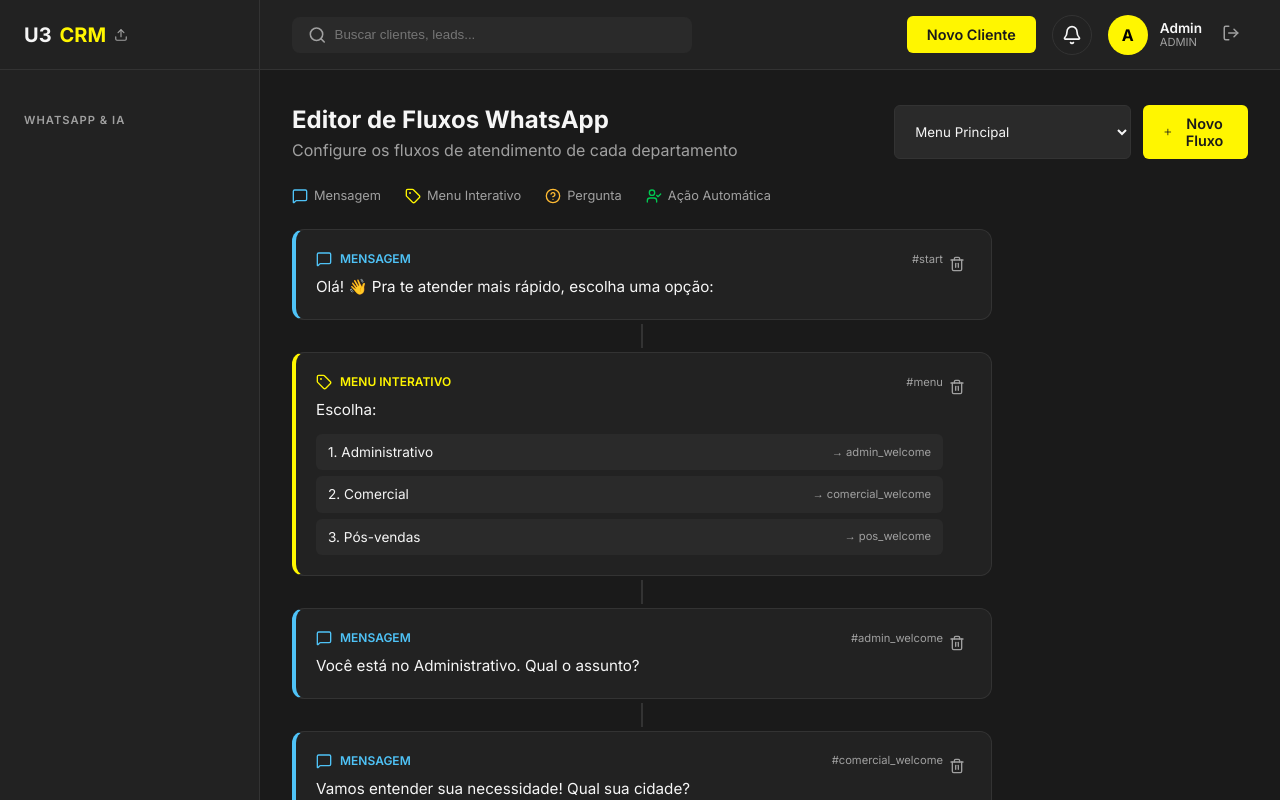
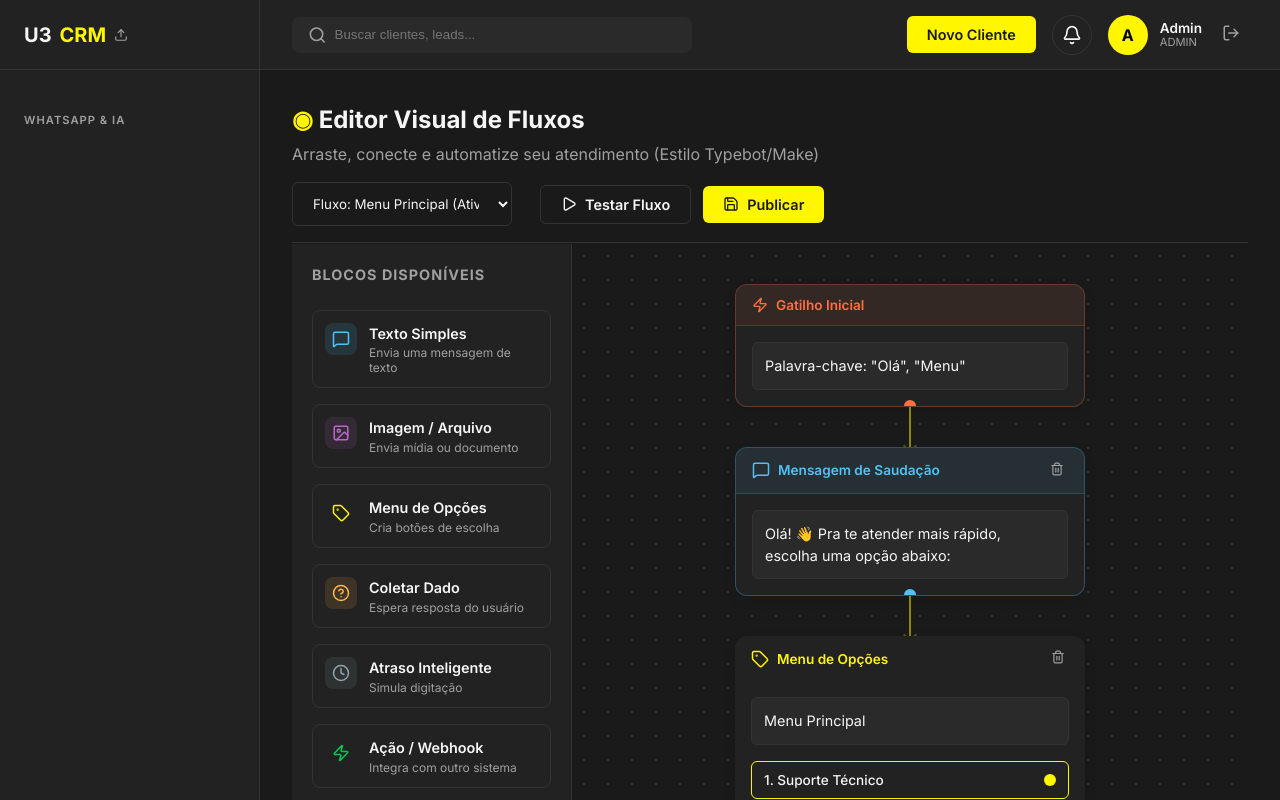
Before and after one commit to devu3company-stack/saas-u3company, a React (Vite) app: page /fluxos in a window 1280 px wide. Built offline with nearby package versions, Linux system fonts and the light colour scheme.

Commit message:
feat: redesign flow editor to visual drag and drop style canvas like make/typebot

```diff
--- a/src/pages/FlowEditor.jsx
+++ b/src/pages/FlowEditor.jsx
@@ -1,131 +1,223 @@
 import { useState } from 'react';
-import { Plus, Trash2, ChevronRight, MessageSquare, HelpCircle, UserCheck, Tag, ArrowRight } from 'lucide-react';
+import { Plus, Trash2, MessageSquare, HelpCircle, UserCheck, Tag, ArrowRight, Save, Play, MousePointer2, Image as ImageIcon, Zap, Clock } from 'lucide-react';
 
 const FlowEditor = () => {
     const [selectedFlow, setSelectedFlow] = useState('menu_principal');
 
-    const flows = {
-        menu_principal: {
-            name: 'Menu Principal',
-            nodes: [
-                { id: 'start', type: 'message', content: 'Olá! 👋 Pra te atender mais rápido, escolha uma opção:', next: 'menu' },
+    const [nodes, setNodes] = useState([
+        { id: 'start', type: 'trigger', content: 'Palavra-chave: "Olá", "Menu"', title: 'Gatilho Inicial' },
+        { id: 'boas_vindas', type: 'message', content: 'Olá! 👋 Pra te atender mais rápido, escolha uma opção abaixo:', title: 'Mensagem de Saudação' },
         {
-                    id: 'menu', type: 'menu', content: 'Escolha:', options: [
-                        { label: '1. Administrativo', next: 'admin_welcome' },
-                        { label: '2. Comercial', next: 'comercial_welcome' },
-                        { label: '3. Pós-vendas', next: 'pos_welcome' },
+            id: 'menu', type: 'menu', content: 'Menu Principal', title: 'Menu de Opções', options: [
+                { label: '1. Suporte Técnico', next: 'suporte_flow', color: 'var(--accent-color)' },
+                { label: '2. Comercial / Vendas', next: 'vendas_flow', color: 'var(--success)' },
+                { label: '3. Financeiro (2ª Via)', next: 'financeiro_flow', color: 'var(--warning)' },
             ]
         },
-                { id: 'admin_welcome', type: 'message', content: 'Você está no Administrativo. Qual o assunto?', next: 'handoff_admin' },
-                { id: 'comercial_welcome', type: 'message', content: 'Vamos entender sua necessidade! Qual sua cidade?', next: 'comercial_q2' },
-                { id: 'comercial_q2', type: 'question', content: 'Qual serviço te interessa?', next: 'comercial_q3' },
-                { id: 'comercial_q3', type: 'question', content: 'Melhor horário para contato?', next: 'handoff_comercial' },
-                { id: 'pos_welcome', type: 'message', content: 'Aqui é o Pós-vendas! Qual seu número de contrato?', next: 'handoff_pos' },
-                { id: 'handoff_admin', type: 'action', content: 'Atribuir ao setor Administrativo', action: 'assign_department' },
-                { id: 'handoff_comercial', type: 'action', content: 'Atribuir ao setor Comercial + Criar Lead', action: 'assign_department' },
-                { id: 'handoff_pos', type: 'action', content: 'Atribuir ao setor Pós-vendas', action: 'assign_department' },
-            ]
+    ]);
+
+    const nodeTypes = [
+        { type: 'message', label: 'Texto Simples', icon: <MessageSquare size={18} />, color: '#4FC3F7', desc: 'Envia uma mensagem de texto' },
+        { type: 'media', label: 'Imagem / Arquivo', icon: <ImageIcon size={18} />, color: '#BA68C8', desc: 'Envia mídia ou documento' },
+        { type: 'menu', label: 'Menu de Opções', icon: <Tag size={18} />, color: 'var(--accent-color)', desc: 'Cria botões de escolha' },
+        { type: 'question', label: 'Coletar Dado', icon: <HelpCircle size={18} />, color: '#FFB74D', desc: 'Espera resposta do usuário' },
+        { type: 'delay', label: 'Atraso Inteligente', icon: <Clock size={18} />, color: '#90A4AE', desc: 'Simula digitação' },
+        { type: 'action', label: 'Ação / Webhook', icon: <Zap size={18} />, color: 'var(--success)', desc: 'Integra com outro sistema' },
+        { type: 'handoff', label: 'Passar p/ Humano', icon: <UserCheck size={18} />, color: '#F06292', desc: 'Envia para a fila' },
+    ];
+
+    const handleAddNode = (typeObj) => {
+        const newNode = {
+            id: `node_${Date.now()}`,
+            type: typeObj.type,
+            title: `Novo ${typeObj.label}`,
+            content: 'Clique para editar o conteúdo...'
+        };
+        if (typeObj.type === 'menu') {
+            newNode.options = [{ label: 'Nova Opção', next: '' }];
         }
+        setNodes([...nodes, newNode]);
     };
 
-    const flow = flows[selectedFlow];
-
-    const typeIcons = {
-        message: <MessageSquare size={16} color="#4FC3F7" />,
-        menu: <Tag size={16} color="var(--accent-color)" />,
-        question: <HelpCircle size={16} color="var(--warning)" />,
-        action: <UserCheck size={16} color="var(--success)" />,
-    };
-
-    const typeLabels = {
-        message: 'Mensagem',
-        menu: 'Menu Interativo',
-        question: 'Pergunta',
-        action: 'Ação Automática',
-    };
-
-    const typeBorders = {
-        message: '#4FC3F7',
-        menu: 'var(--accent-color)',
-        question: 'var(--warning)',
-        action: 'var(--success)',
+    const removeNode = (id) => {
+        setNodes(nodes.filter(n => n.id !== id));
     };
 
     return (
+        <div style={{ display: 'flex', flexDirection: 'column', height: 'calc(100vh - 100px)' }}>
+
+            {/* Topbar do Editor */}
+            <div className="page-header" style={{ marginBottom: 0, paddingBottom: 16, borderBottom: '1px solid var(--border-color)', display: 'flex', justifyContent: 'space-between', alignItems: 'center', flexWrap: 'wrap', gap: 16 }}>
                 <div>
-            <div className="page-header">
-                <div>
-                    <h2>Editor de Fluxos WhatsApp</h2>
-                    <p className="text-muted">Configure os fluxos de atendimento de cada departamento</p>
+                    <h2><span style={{ color: 'var(--accent-color)' }}>◉</span> Editor Visual de Fluxos</h2>
+                    <p className="text-muted" style={{ margin: 0, marginTop: 4 }}>Arraste, conecte e automatize seu atendimento (Estilo Typebot/Make)</p>
                 </div>
-                <div style={{ display: 'flex', gap: 12 }}>
-                    <select className="form-control" style={{ minWidth: 200 }} value={selectedFlow} onChange={e => setSelectedFlow(e.target.value)}>
-                        <option value="menu_principal">Menu Principal</option>
+                <div style={{ display: 'flex', gap: 12, alignItems: 'center' }}>
+                    <div style={{ display: 'flex', alignItems: 'center', gap: 8, marginRight: 16, color: 'var(--text-muted)' }}>
+                        <select className="form-control" style={{ backgroundColor: 'transparent', border: '1px solid var(--border-color)', width: 220 }}>
+                            <option>Fluxo: Menu Principal (Ativo)</option>
+                            <option>Fluxo: Qualificação Leads</option>
+                            <option>Fluxo: Cobrança Automática</option>
                         </select>
-                    <button className="btn btn-primary"><Plus size={16} /> Novo Fluxo</button>
+                    </div>
+                    <button className="btn btn-outline" style={{ display: 'flex', gap: 8, alignItems: 'center' }}><Play size={16} /> Testar Fluxo</button>
+                    <button className="btn btn-primary" style={{ display: 'flex', gap: 8, alignItems: 'center' }}><Save size={16} /> Publicar</button>
                 </div>
             </div>
 
-            {/* Legenda */}
-            <div style={{ display: 'flex', gap: 24, marginBottom: 24 }}>
-                {Object.keys(typeLabels).map(t => (
-                    <div key={t} style={{ display: 'flex', alignItems: 'center', gap: 6, fontSize: '0.8rem', color: 'var(--text-muted)' }}>
-                        {typeIcons[t]} {typeLabels[t]}
+            {/* Layout Canvas + Sidebar */}
+            <div style={{ display: 'flex', flex: 1, overflow: 'hidden', marginTop: 1 }}>
+
+                {/* Sidebar de Ferramentas */}
+                <div style={{ width: 280, borderRight: '1px solid var(--border-color)', backgroundColor: 'var(--bg-secondary)', padding: 20, overflowY: 'auto', display: 'flex', flexDirection: 'column', gap: 16 }}>
+                    <h3 style={{ fontSize: '0.9rem', color: 'var(--text-muted)', textTransform: 'uppercase', letterSpacing: 1, marginBottom: 8 }}>Blocos Disponíveis</h3>
+
+                    {nodeTypes.map((t, idx) => (
+                        <div
+                            key={idx}
+                            onClick={() => handleAddNode(t)}
+                            style={{
+                                display: 'flex', alignItems: 'flex-start', gap: 12, padding: 12,
+                                backgroundColor: 'var(--bg-main)', border: '1px solid var(--border-color)',
+                                borderRadius: 8, cursor: 'grab', transition: '0.2s',
+                            }}
+                            onMouseOver={e => e.currentTarget.style.borderColor = t.color}
+                            onMouseOut={e => e.currentTarget.style.borderColor = 'var(--border-color)'}
+                        >
+                            <div style={{ width: 32, height: 32, borderRadius: 8, backgroundColor: `${t.color}20`, color: t.color, display: 'flex', alignItems: 'center', justifyContent: 'center', flexShrink: 0 }}>
+                                {t.icon}
+                            </div>
+                            <div>
+                                <div style={{ fontWeight: 600, fontSize: '0.9rem', marginBottom: 2 }}>{t.label}</div>
+                                <div style={{ fontSize: '0.75rem', color: 'var(--text-muted)', lineHeight: 1.2 }}>{t.desc}</div>
+                            </div>
                         </div>
                     ))}
+
+                    <div style={{ marginTop: 'auto', paddingTop: 16, borderTop: '1px dashed var(--border-color)', fontSize: '0.8rem', color: 'var(--text-muted)', textAlign: 'center' }}>
+                        <MousePointer2 size={16} style={{ display: 'block', margin: '0 auto 8px', opacity: 0.5 }} />
+                        Clique em um bloco para adicionar ao fluxo ativo.
+                    </div>
                 </div>
 
-            {/* Flow Nodes */}
-            <div style={{ display: 'flex', flexDirection: 'column', gap: 0, maxWidth: 700 }}>
-                {flow.nodes.map((node, i) => (
-                    <div key={node.id}>
+                {/* Área do Canvas (Flow Builder) */}
+                <div style={{
+                    flex: 1,
+                    position: 'relative',
+                    backgroundColor: 'var(--bg-main)',
+                    backgroundImage: 'radial-gradient(var(--border-color) 1px, transparent 1px)',
+                    backgroundSize: '24px 24px',
+                    overflowY: 'auto',
+                    padding: 40,
+                    display: 'flex',
+                    flexDirection: 'column',
+                    alignItems: 'center'
+                }}>
+
+                    {nodes.map((node, index) => {
+                        const nodeTypeInfo = node.type === 'trigger' ? { color: '#FF7043', icon: <Zap size={16} /> } : nodeTypes.find(n => n.type === node.type) || nodeTypes[0];
+
+                        return (
+                            <div key={node.id} style={{ display: 'flex', flexDirection: 'column', alignItems: 'center', width: '100%', maxWidth: 350 }}>
+
+                                {/* O Cartão do Node */}
                                 <div className="card" style={{
-                            borderLeft: `4px solid ${typeBorders[node.type]}`,
-                            padding: 20, cursor: 'pointer',
-                            marginBottom: 0
+                                    width: '100%', padding: 0, overflow: 'hidden',
+                                    border: `1px solid ${nodeTypeInfo.color}50`,
+                                    boxShadow: '0 4px 12px rgba(0,0,0,0.1)',
+                                    position: 'relative',
+                                    transition: 'transform 0.2s',
+                                    cursor: 'pointer'
                                 }}>
-                            <div style={{ display: 'flex', justifyContent: 'space-between', alignItems: 'flex-start' }}>
-                                <div style={{ flex: 1 }}>
-                                    <div style={{ display: 'flex', alignItems: 'center', gap: 8, marginBottom: 8 }}>
-                                        {typeIcons[node.type]}
-                                        <span style={{ fontSize: '0.75rem', textTransform: 'uppercase', fontWeight: 600, color: typeBorders[node.type] }}>
-                                            {typeLabels[node.type]}
-                                        </span>
-                                        <span style={{ fontSize: '0.7rem', color: 'var(--text-muted)', marginLeft: 'auto' }}>#{node.id}</span>
+                                    {/* Header do Node */}
+                                    <div style={{
+                                        backgroundColor: `${nodeTypeInfo.color}15`,
+                                        padding: '10px 16px',
+                                        display: 'flex', justifyContent: 'space-between', alignItems: 'center',
+                                        borderBottom: `1px solid ${nodeTypeInfo.color}30`
+                                    }}>
+                                        <div style={{ display: 'flex', alignItems: 'center', gap: 8, color: nodeTypeInfo.color, fontWeight: 600, fontSize: '0.85rem' }}>
+                                            {nodeTypeInfo.icon} {node.title}
                                         </div>
-                                    <div style={{ fontSize: '0.95rem' }}>{node.content}</div>
+                                        {node.type !== 'trigger' && (
+                                            <button onClick={(e) => { e.stopPropagation(); removeNode(node.id); }} style={{ background: 'none', border: 'none', color: 'var(--text-muted)', cursor: 'pointer', padding: 4 }}>
+                                                <Trash2 size={14} />
+                                            </button>
+                                        )}
+                                    </div>
 
+                                    {/* Corpo do Node */}
+                                    <div style={{ padding: 16 }}>
+                                        <div style={{ fontSize: '0.9rem', color: 'var(--text-main)', lineHeight: 1.5, backgroundColor: 'var(--bg-tertiary)', padding: 12, borderRadius: 6, border: '1px solid var(--border-color)' }}>
+                                            {node.content}
+                                        </div>
+
+                                        {/* Renderização de Opções se for Menu */}
                                         {node.options && (
-                                        <div style={{ marginTop: 12, display: 'flex', flexDirection: 'column', gap: 6 }}>
+                                            <div style={{ marginTop: 16, display: 'flex', flexDirection: 'column', gap: 8 }}>
                                                 {node.options.map((opt, oi) => (
                                                     <div key={oi} style={{
-                                                    padding: '8px 12px', backgroundColor: 'var(--bg-tertiary)',
-                                                    borderRadius: 6, fontSize: '0.85rem', display: 'flex',
-                                                    justifyContent: 'space-between', alignItems: 'center'
+                                                        border: `1px solid ${opt.color}`,
+                                                        borderRadius: 6, padding: '8px 12px',
+                                                        display: 'flex', justifyContent: 'space-between', alignItems: 'center',
+                                                        boxShadow: `0 0 8px ${opt.color}20`
                                                     }}>
-                                                    <span>{opt.label}</span>
-                                                    <span style={{ fontSize: '0.7rem', color: 'var(--text-muted)' }}>→ {opt.next}</span>
+                                                        <span style={{ fontSize: '0.85rem', fontWeight: 500 }}>{opt.label}</span>
+                                                        <div style={{ width: 12, height: 12, borderRadius: '50%', backgroundColor: opt.color, cursor: 'crosshair', border: '2px solid var(--bg-main)' }}></div>
                                                     </div>
                                                 ))}
+                                                <button style={{ backgroundColor: 'transparent', border: '1px dashed var(--border-color)', color: 'var(--text-muted)', padding: '6px', borderRadius: 6, fontSize: '0.8rem', cursor: 'pointer', marginTop: 4 }}>
+                                                    + Adicionar Botão
+                                                </button>
                                             </div>
                                         )}
                                     </div>
-                                <button style={{ padding: 6, color: 'var(--text-muted)' }}><Trash2 size={16} /></button>
-                            </div>
+
+                                    {/* Conector Inferior (Socket) */}
+                                    {node.type !== 'menu' && (
+                                        <div style={{ position: 'absolute', bottom: -6, left: '50%', transform: 'translateX(-50%)', width: 12, height: 12, borderRadius: '50%', backgroundColor: nodeTypeInfo.color, border: '2px solid var(--bg-main)', zIndex: 2, cursor: 'crosshair' }}></div>
+                                    )}
                                 </div>
 
-                        {i < flow.nodes.length - 1 && (
-                            <div style={{ display: 'flex', justifyContent: 'center', padding: '4px 0' }}>
-                                <div style={{ width: 2, height: 24, backgroundColor: 'var(--border-color)' }}></div>
+                                {/* A Linha de Conexão Vertical */}
+                                {index < nodes.length - 1 && (
+                                    <div style={{
+                                        width: 2, height: 40,
+                                        backgroundColor: 'var(--accent-color)',
+                                        opacity: 0.5,
+                                        position: 'relative'
+                                    }}>
+                                        <div style={{
+                                            position: 'absolute', bottom: -4, left: -4,
+                                            width: 10, height: 10,
+                                            borderBottom: '2px solid var(--accent-color)',
+                                            borderRight: '2px solid var(--accent-color)',
+                                            transform: 'rotate(45deg)',
+                                            opacity: 0.5
+                                        }}></div>
                                     </div>
                                 )}
                             </div>
-                ))}
+                        );
+                    })}
+
+                    {/* Botão Flutuante de Adição Rápida Final */}
+                    <button style={{
+                        marginTop: 20, width: 40, height: 40, borderRadius: '50%',
+                        backgroundColor: 'var(--accent-color)', color: 'black',
+                        border: 'none', display: 'flex', alignItems: 'center', justifyContent: 'center',
+                        cursor: 'pointer', boxShadow: '0 4px 12px rgba(255, 246, 0, 0.3)',
+                        transition: 'transform 0.2s'
+                    }}
+                        onMouseOver={e => e.currentTarget.style.transform = 'scale(1.1)'}
+                        onMouseOut={e => e.currentTarget.style.transform = 'scale(1)'}
+                    >
+                        <Plus size={20} />
+                    </button>
+                    <div style={{ fontSize: '0.75rem', color: 'var(--text-muted)', marginTop: 8 }}>Finalizar Fluxo</div>
+
                 </div>
-
-            <button className="btn btn-outline" style={{ marginTop: 16 }}>
-                <Plus size={16} /> Adicionar Etapa
-            </button>
+            </div>
         </div>
     );
 };
```
Lines whose indentation alone changed are shown as unchanged.
